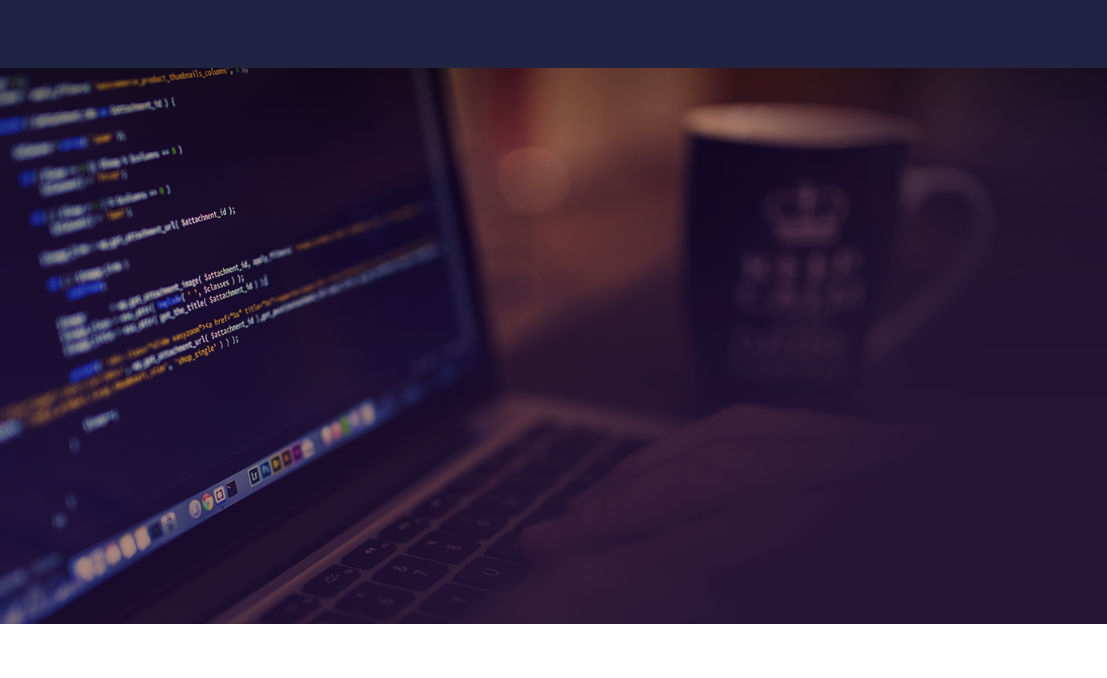
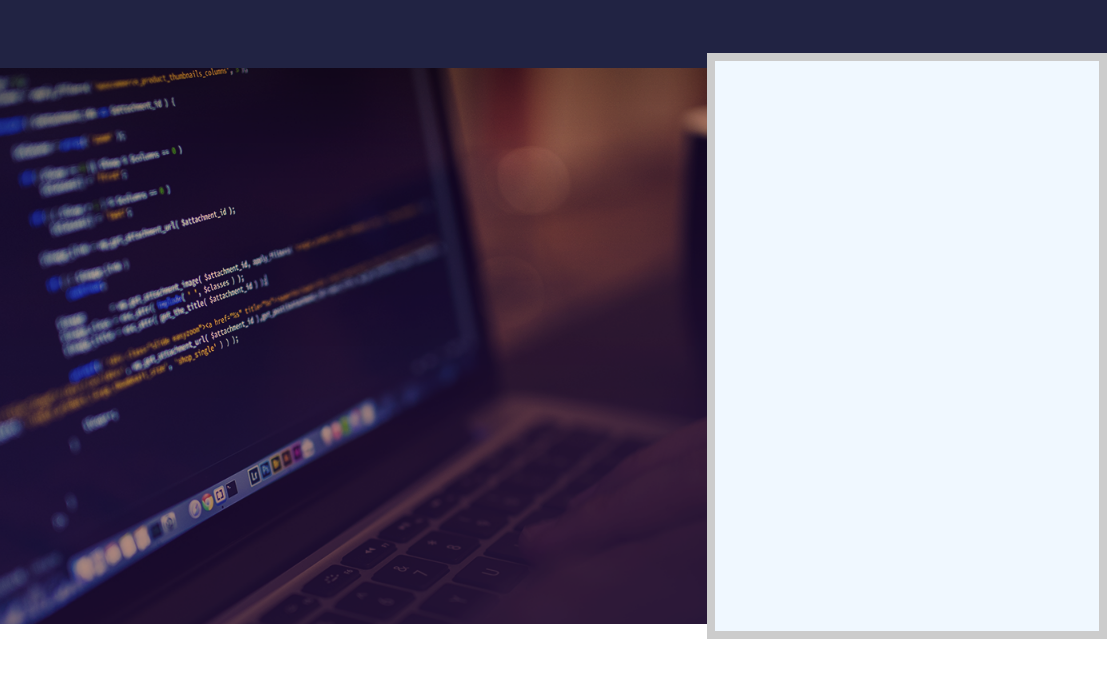
Before and after one commit to EstevanFelipeSilva/LandingPage_Projeto_01_Curso_WebMaster, a plain HTML site: page index.html in a window 1280 px wide. Shown: the full height of the page, 173-1280 px from the left. Drawn offline with Linux system fonts and the light colour scheme.

Commit message:
Parte 3
Vou criar o Formulario agora.

```diff
--- a/CSS/Style.css
+++ b/CSS/Style.css
@@ -40,3 +40,13 @@
 .section__banner div {
     height: 100%;
 }
+
+.section__form {
+    background-color: aliceblue;
+    border: .50rem solid #ccc;
+    float: right;
+    height: calc(100% + 30px);
+    width: 25rem;
+    position: relative;
+    top: -15px;
+}
--- a/index.html
+++ b/index.html
@@ -23,7 +23,10 @@
 
         <div class="container">
 
+            <form action="form" class="section__form">
 
+
+            </form>
 
         </div>
 
```
